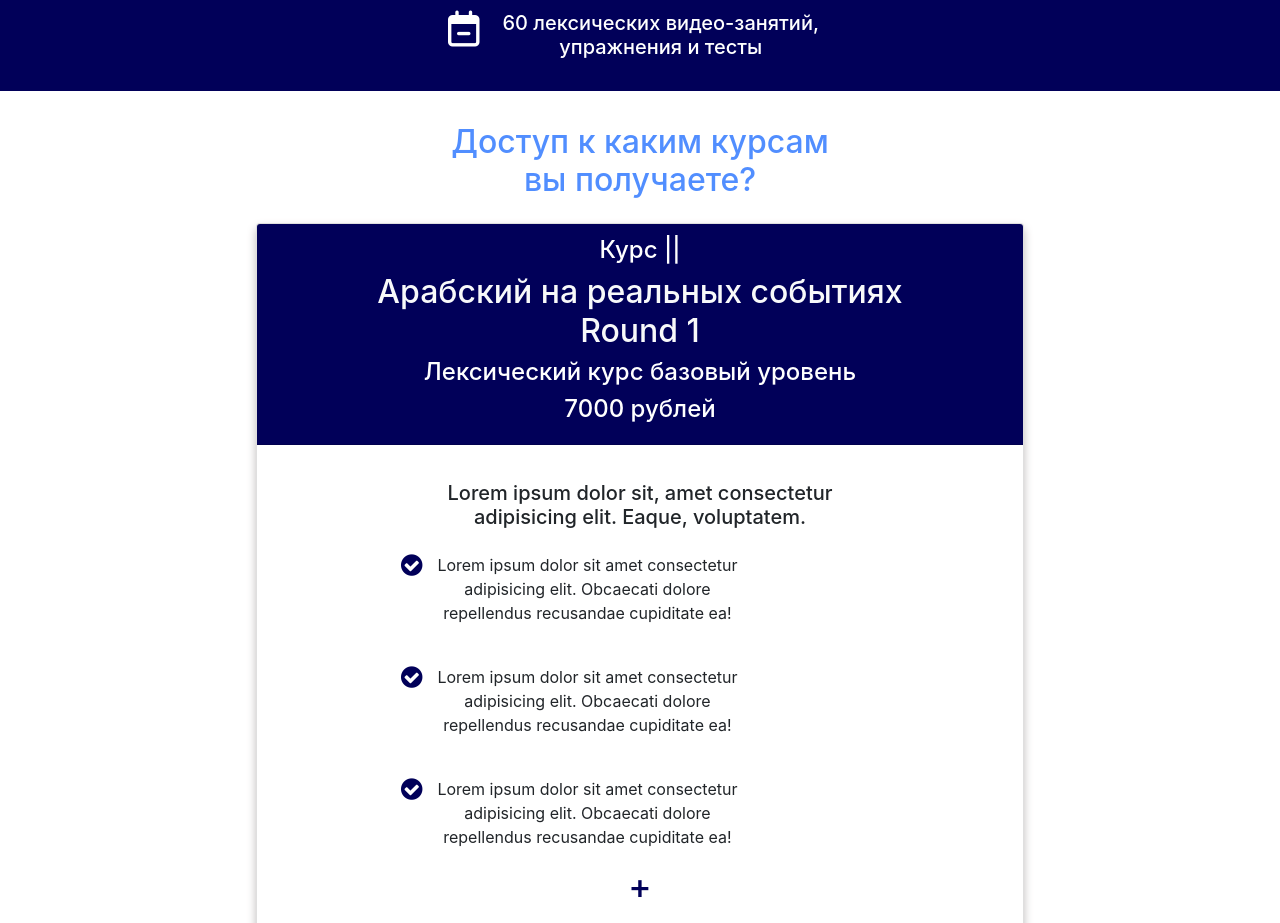
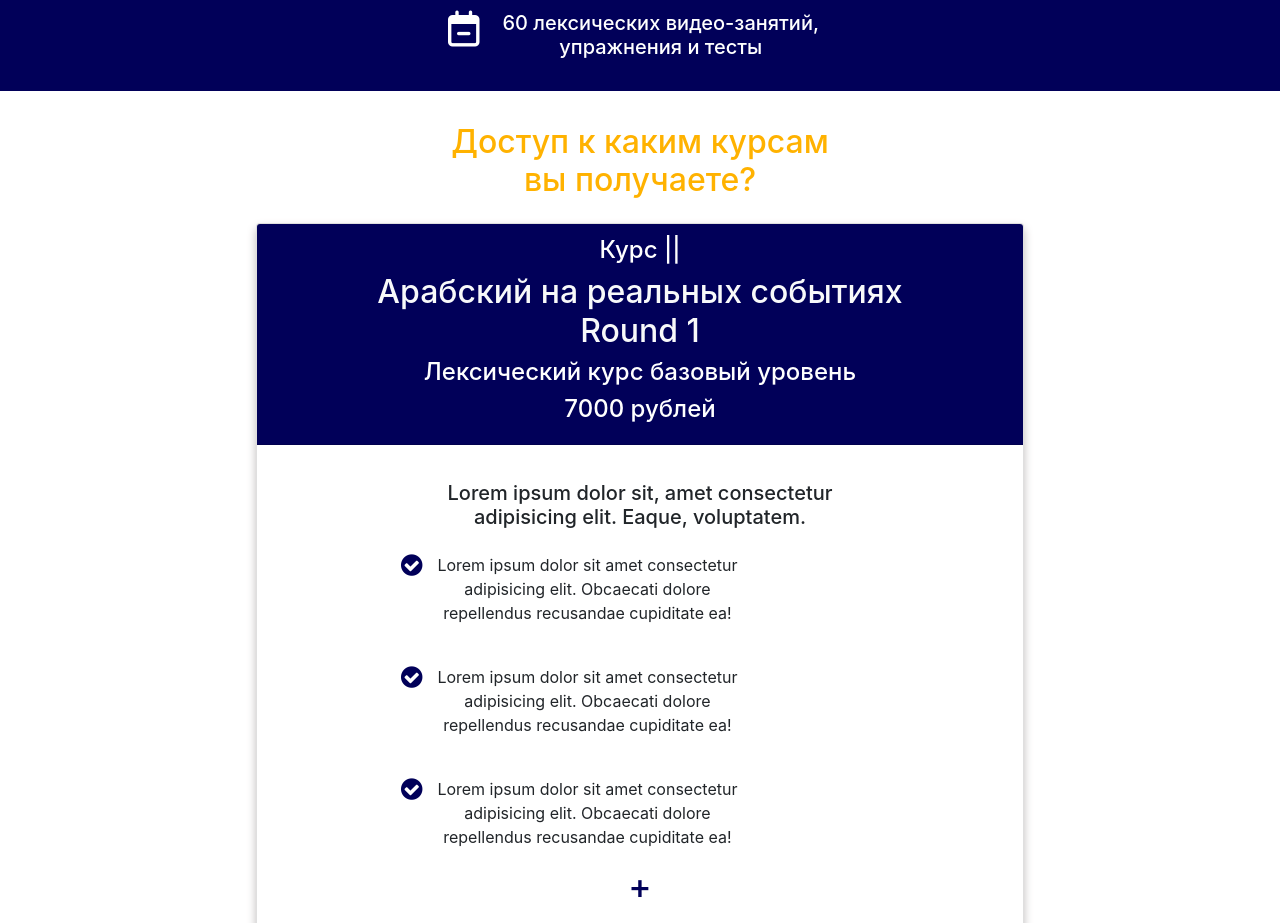
Before and after one commit to gezzzo/course-site, a plain HTML site: page index.html in a window 1280 px wide. Shown: the part 1080-2003 px from the top of the page. Drawn offline with nearby package versions, Linux system fonts and the light colour scheme.

Commit message:
firstt commit

```diff
--- a/index.html
+++ b/index.html
@@ -100,7 +100,7 @@
     </section>
     <div class="br mt-3">
       <section>
-        <h2 style="color: rgb(81, 142, 255)">
+        <h2 style="color: #ffb200">
           Доступ к каким курсам <br />
           вы получаете?
         </h2>
```
